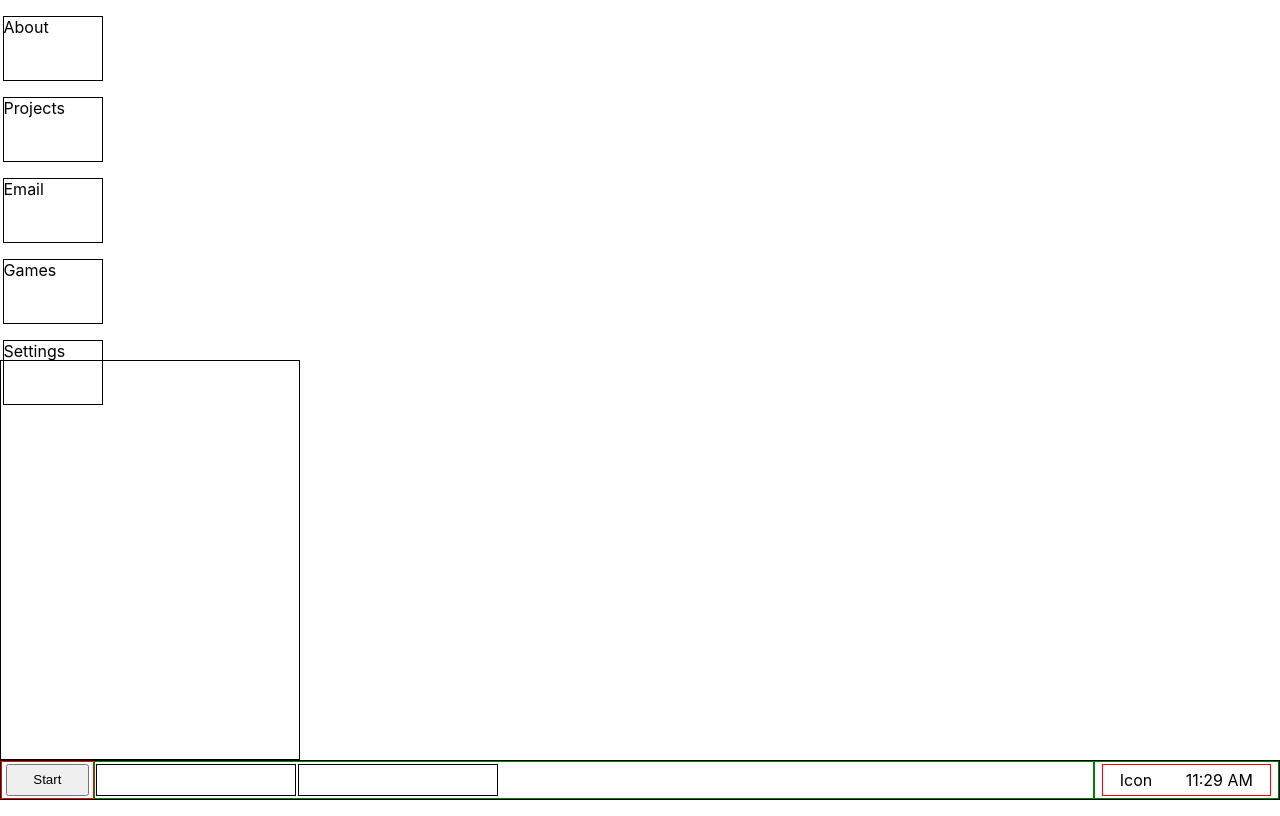
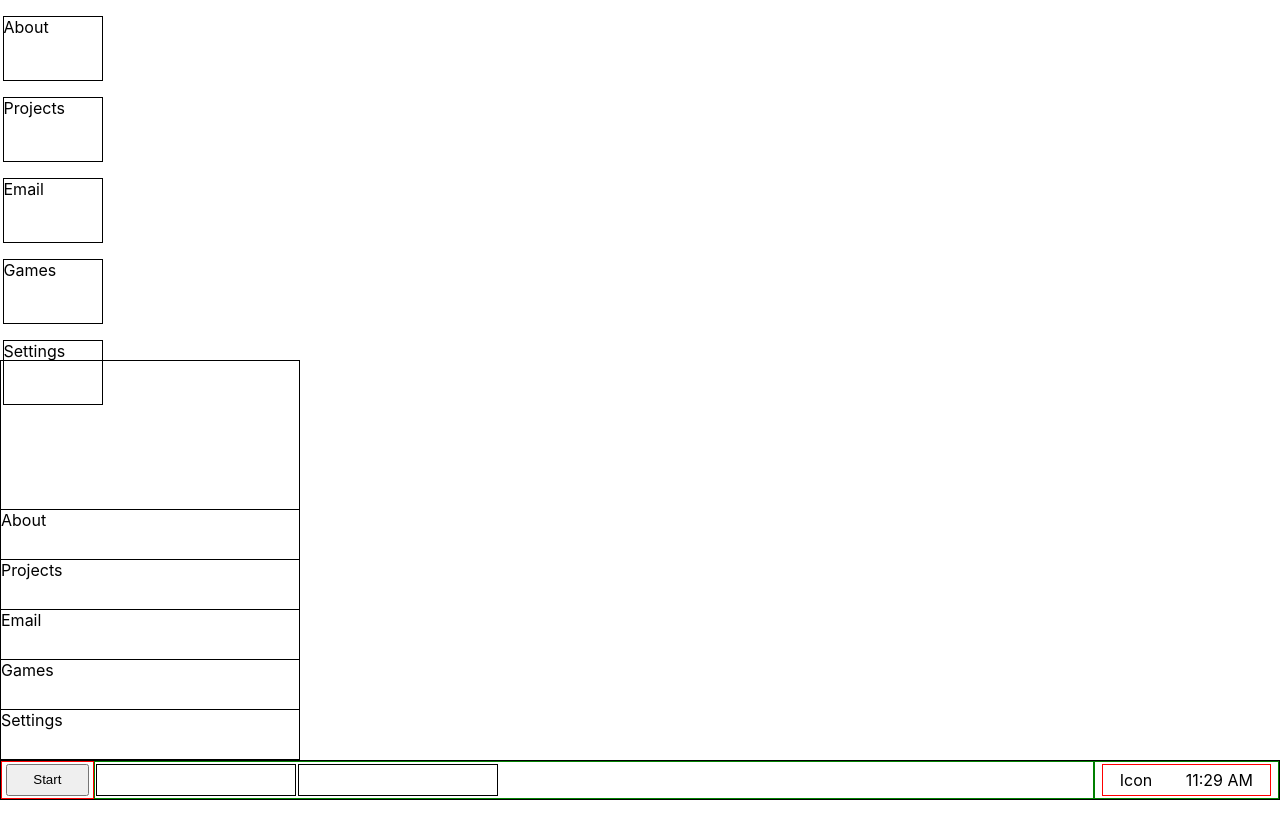
Before and after one commit to rjwilliams87/portfolio, a Next.js app: page /home in a window 1280 px wide. Both pictures are taken after a click on the button "Start". Built offline with nearby package versions, Linux system fonts and the light colour scheme.

Commit message:
feat(wip): shortcut folder context and submenu mouse events

```diff
--- a/components/Menu/Menu.tsx
+++ b/components/Menu/Menu.tsx
@@ -1,13 +1,86 @@
+import React from 'react';
+
+import { SHORTCUTS } from '../../lib/shortcuts';
+
+const menuItem = {
+  width: '100%',
+  height: '50px',
+  borderTop: '1px solid black',
+};
+
 const menu = {
   minHeight: '400px',
   width: '300px',
   border: '1px solid black',
   position: 'fixed',
   bottom: '40px',
+  display: 'flex',
+  flexDirection: 'column',
+  justifyContent: 'flex-end',
+};
+
+const subMenu = {
+  width: '300px',
+  height: '100px',
+  left: '300px',
+  border: '1px solid red',
+  position: 'fixed',
+};
+
+/**
+ * TO DO:
+ * rename SHORTCUTS constants to folders
+ */
+
+const SubMenu = ({ coords }: { coords: { x: number; y: number } }) => {
+  return <div style={{ ...subMenu, top: `${coords.y - 50}px` }}></div>;
+};
+
+const MenuItem = ({ item }) => {
+  const [displaySubMenu, setDisplaySubMenu] = React.useState<boolean>(false);
+  const [coords, setCoords] = React.useState<{ x: number; y: number }>({
+    x: 0,
+    y: 0,
+  });
+
+  const handleHover = (event) => {
+    console.log('happening');
+    console.log('y', event.screenY, event.clientY);
+    // console.log('event - ', event);
+    console.log('bounds', event.target.getBoundingClientRect());
+    const { x, y } = event.target.getBoundingClientRect();
+    setCoords({ x, y });
+    setDisplaySubMenu(true);
+  };
+
+  const handleBlur = () => {
+    setDisplaySubMenu(false);
+  };
+
+  return (
+    <div onMouseLeave={handleBlur} onBlur={handleBlur}>
+      {displaySubMenu && <SubMenu coords={coords} />}
+      <div
+        style={menuItem}
+        onMouseOver={handleHover}
+        onFocus={handleHover}
+        // onMouseOut={handleBlur}
+        // onBlur={handleBlur}
+      >
+        {item.title}
+      </div>
+    </div>
+  );
 };
 
 const Menu = () => {
-  return <div style={menu}></div>;
+  return (
+    <div style={menu}>
+      {SHORTCUTS.map((shortcut) => (
+        <MenuItem key={`menu-item-${shortcut.title}`} item={shortcut} />
+      ))}
+    </div>
+  );
 };
 
 export { Menu };
--- a/components/ShortcutFolder/ShortcutFolder.tsx
+++ b/components/ShortcutFolder/ShortcutFolder.tsx
@@ -1,3 +1,5 @@
+import { useState } from 'react';
+
 import Draggable from 'react-draggable';
 
 const folder = {
@@ -9,12 +11,26 @@ const folder = {
 };
 
 const ShortcutFolder = ({ title }: { title: string }) => {
+  const [open, setOpen] = useState<boolean>(false);
+
+  const handleOpen = (event) => {
+    event.preventDefault();
+    setOpen(true);
+  };
+
   return (
-    <Draggable>
-      <div style={folder} id={`${title}-dnd-content`}>
-        {title}
-      </div>
-    </Draggable>
+    <>
+      {open && <div>Hello open</div>}
+      <Draggable>
+        <div
+          style={folder}
+          id={`${title}-dnd-content`}
+          onDoubleClick={handleOpen}
+        >
+          {title}
+        </div>
+      </Draggable>
+    </>
   );
 };
 
--- /dev/null
+++ b/context/shortcuts.tsx
@@ -0,0 +1,113 @@
+import React from 'react';
+
+import { TShortcut, SHORTCUTS } from '../lib/shortcuts';
+
+type TShortcutState = TShortcut[];
+
+type TShortcutAction = {
+  type: 'add' | 'remove';
+  value: TShortcut;
+};
+
+type TShortcutHandler = (
+  state: TShortcutState,
+  action: TShortcutAction,
+) => TShortcutState;
+
+type TShortcutHandlers = {
+  add: TShortcutHandler;
+  remove: TShortcutHandler;
+};
+
+type TContextProps = {
+  children: JSX.Element | JSX.Element[] | null | undefined;
+};
+
+export interface WithShortcutsContextProps extends TContextProps {
+  displayName?: string;
+}
+
+export const ShortcutsState = React.createContext<TShortcutState>(SHORTCUTS);
+export const ShortcutsDispatch =
+  React.createContext<React.Dispatch<TShortcutAction> | null>(null);
+
+export const useShortcutsState = (): TShortcutState => {
+  const context = React.useContext(ShortcutsState);
+
+  if (!context) {
+    throw new Error(
+      'useShortcutsState must but called within ShortcutsContext',
+    );
+  }
+
+  return context;
+};
+
+export const useShortcutsDispatch = (): React.Dispatch<TShortcutAction> => {
+  const context = React.useContext(ShortcutsDispatch);
+
+  if (!context) {
+    throw new Error('useThemeDispatch must be called within ShortcutsContext');
+  }
+
+  return context;
+};
+
+const addShortcut: TShortcutHandler = (
+  state: TShortcutState,
+  action: TShortcutAction,
+): TShortcutState => {
+  return [...state, action.value];
+};
+// to do remove by id
+const removeShortcut: TShortcutHandler = (
+  state: TShortcutState,
+  action: TShortcutAction,
+): TShortcutState => {
+  return [...state, action.value];
+};
+
+const shortcutContextReducer: React.Reducer<TShortcutState, TShortcutAction> = (
+  state: TShortcutState,
+  action: TShortcutAction,
+) => {
+  const handlers: TShortcutHandlers = {
+    add: addShortcut,
+    remove: removeShortcut,
+  };
+  const handler: TShortcutHandler = handlers[action.type];
+
+  return handler(state, action) || state;
+};
+
+export const ShortcutsContext = ({ children }: TContextProps) => {
+  const [state, dispatch] = React.useReducer<
+    React.Reducer<TShortcutState, TShortcutAction>
+  >(shortcutContextReducer, SHORTCUTS);
+
+  return (
+    <ShortcutsState.Provider value={state}>
+      <ShortcutsDispatch.Provider value={dispatch}>
+        {children}
+      </ShortcutsDispatch.Provider>
+    </ShortcutsState.Provider>
+  );
+};
+
+export const withShortcutsContext = <P extends WithShortcutsContextProps>(
+  Component: React.ComponentType<P>,
+): React.ComponentType<P> => {
+  const displayName = Component?.displayName || 'Component';
+
+  const ComponentWithTheme = (props: P) => {
+    return (
+      <ShortcutsContext>
+        <Component {...(props as P)} />
+      </ShortcutsContext>
+    );
+  };
+
+  ComponentWithTheme.displayName = `withShortcuts${displayName}`;
+
+  return ComponentWithTheme;
+};
--- a/pages/home/index.tsx
+++ b/pages/home/index.tsx
@@ -1,6 +1,10 @@
 import { Layout } from '../../components/Layout';
 import { ShortcutFolder } from '../../components/ShortcutFolder';
-import { SHORTCUTS, TShortcut } from '../../lib/shortcuts';
+import {
+  useShortcutsState,
+  withShortcutsContext,
+} from '../../context/shortcuts';
+import { TShortcut } from '../../lib/shortcuts';
 
 // const text = 'Home';
 
@@ -12,16 +16,20 @@ import { SHORTCUTS, TShortcut } from '../../lib/shortcuts';
  * be responsive
  *
  * have a nav bar
+ *
+ * pull open folder context and render a modal for each open folder
  */
 
 const Home = () => {
+  const shortcuts = useShortcutsState();
+
   return (
     <Layout>
-      {SHORTCUTS.map(({ title }: TShortcut) => (
+      {shortcuts.map(({ title }: TShortcut) => (
         <ShortcutFolder key={title} title={title} />
       ))}
     </Layout>
   );
 };
 
-export default Home;
+export default withShortcutsContext(Home);
```
Also changed, not shown: context/modals.tsx (added).
